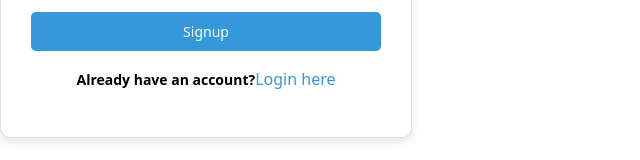
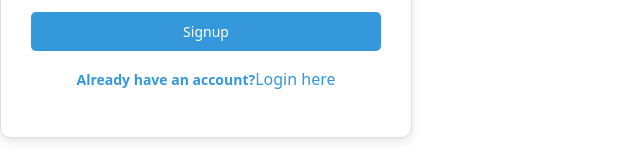
Before and after one commit to jallichakravarthi/mern-watchlist, a React (Vite) app in the folder frontend/: page /signup in a window 1280 px wide. Shown: the part 431-591 px from the top of the page, without its empty margins (0-640 px from the left). Built offline with nearby package versions, Linux system fonts and the light colour scheme.

Commit message:
updated frontend

```diff
--- a/frontend/src/pages/Signup.jsx
+++ b/frontend/src/pages/Signup.jsx
@@ -192,7 +192,7 @@ const styles = {
     marginTop: "10px",
   },
   label: {
-    color: "black", // Change this to black or any visible color
+    color: "#3498db", // Change this to black or any visible color
     fontSize: "14px",
     fontWeight: "bold",
   }
```
